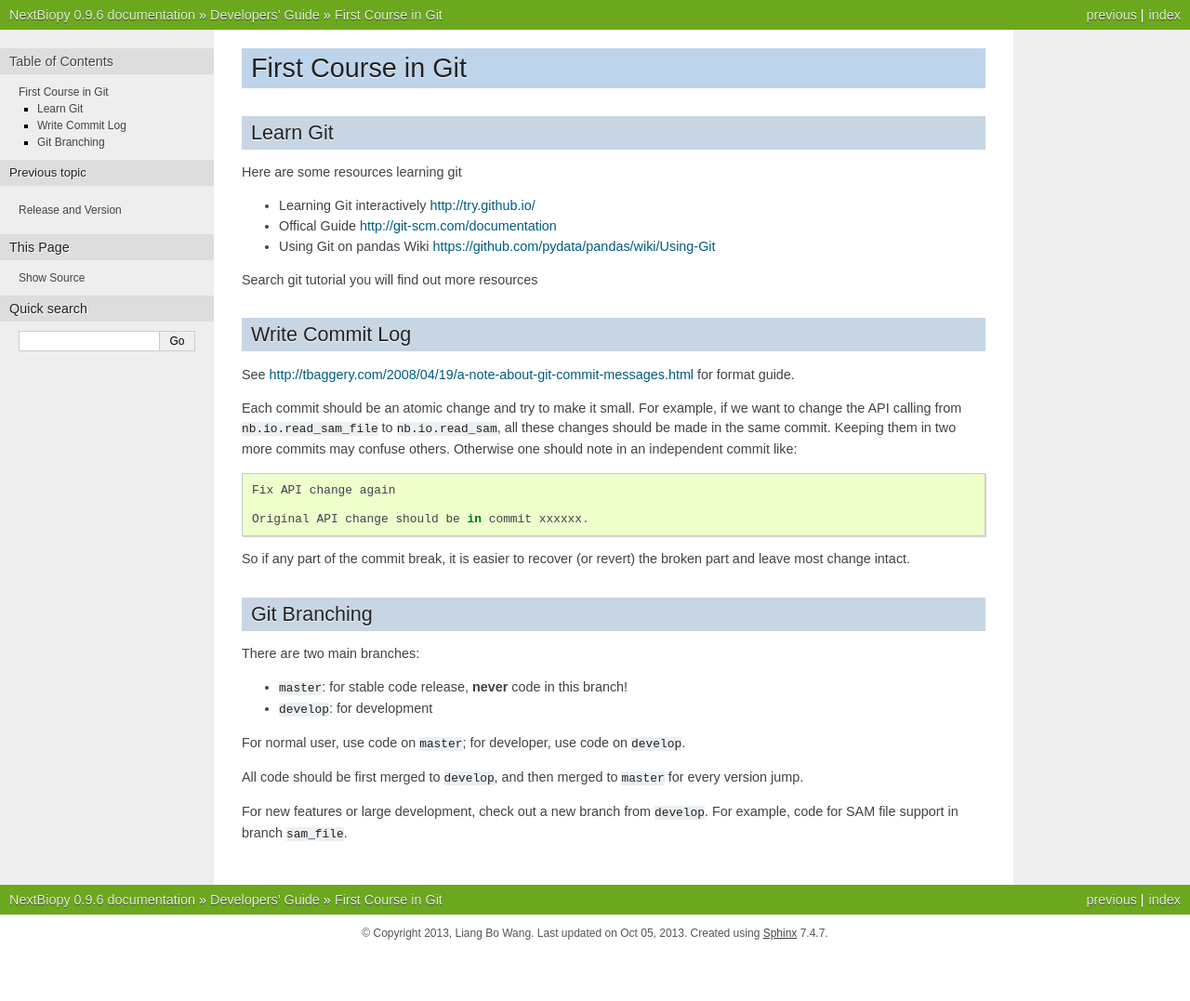
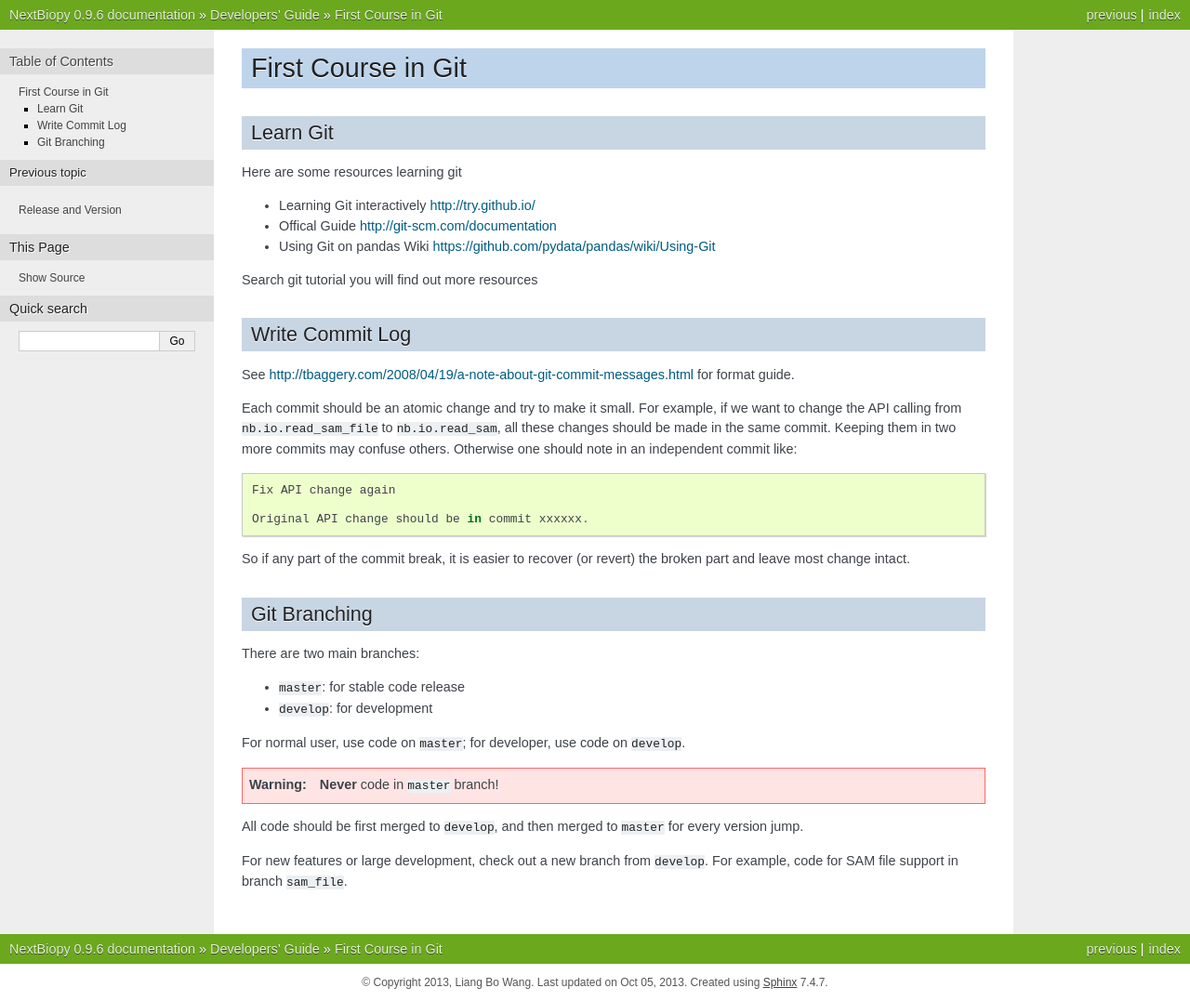
Before and after one commit to mauriceling/nextbiopy, a Sphinx documentation site: the page built from docs/DEVELOP/git_usage.rst, in a window 1280 px wide. Shown: the whole page at 93% size. Built offline with Sphinx 7.4.7, drawn with Linux system fonts in a browser that asks for light colours; before the commit the page ends 1024 px from its top, so only the background shows below that.

Commit message:
update doc, warning for coding in master branch

```diff
--- a/docs/DEVELOP/git_usage.rst
+++ b/docs/DEVELOP/git_usage.rst
@@ -34,11 +34,14 @@ Git Branching
 
 There are two main branches:
 
-- ``master``: for stable code release, **never** code in this branch!
+- ``master``: for stable code release
 - ``develop``: for development
 
 For normal user, use code on ``master``; for developer, use code on ``develop``.
 
+.. warning::
+    **Never** code in ``master`` branch!
+
 All code should be first merged to ``develop``, and then merged to ``master`` for every version jump.
 
 For new features or large development, check out a new branch from ``develop``. For example, code for SAM file support in branch ``sam_file``.
```
